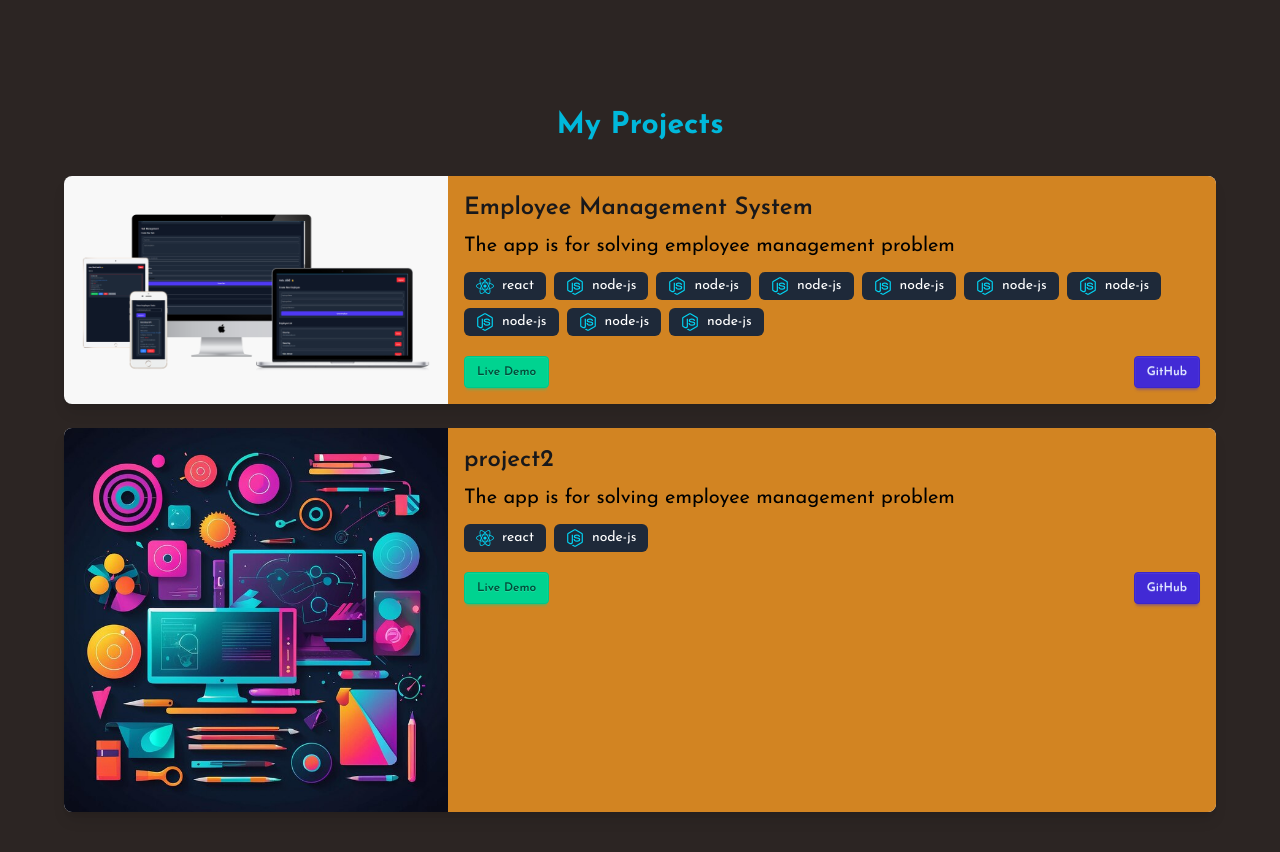
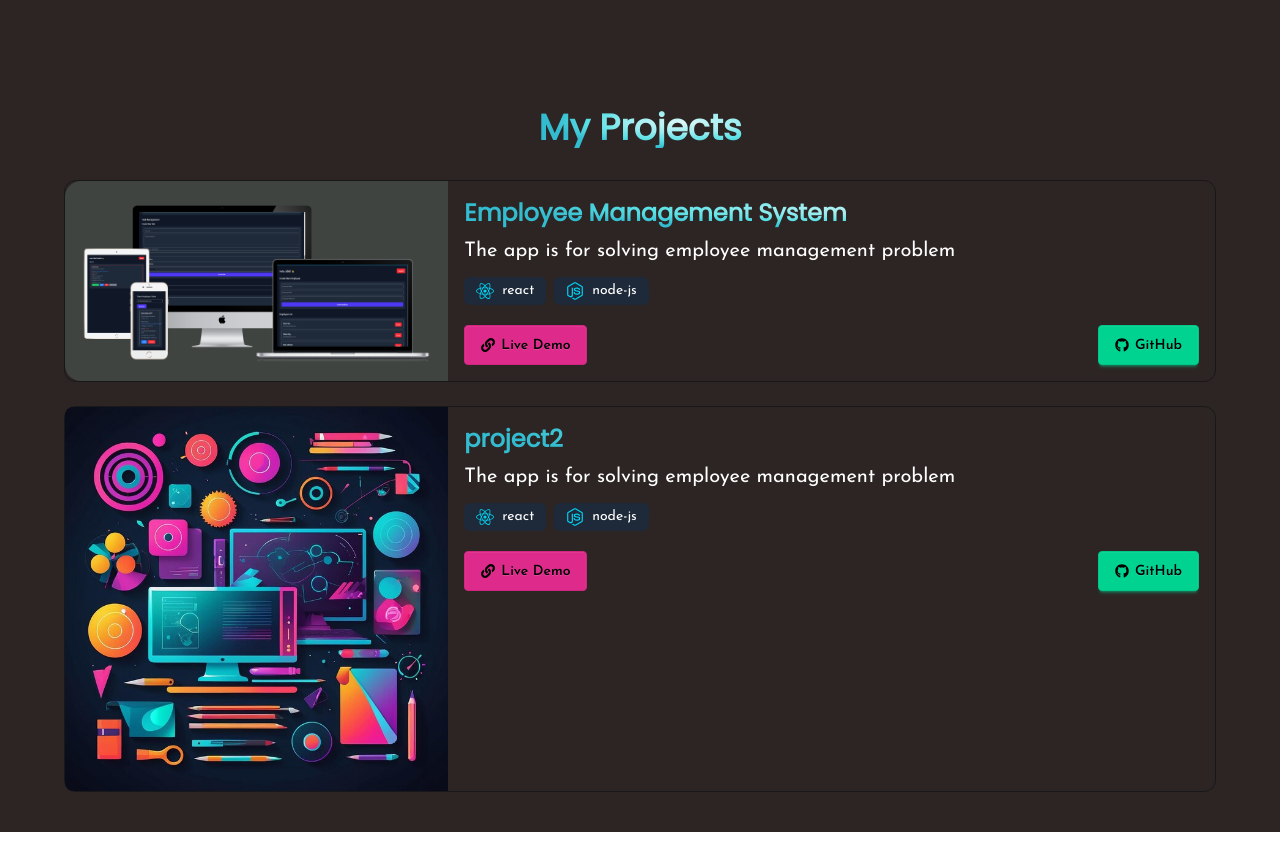
Before and after one commit to abidsarkar/Portfolio, a React (Vite) app: page / in a window 1280 px wide. Shown: the part 1410-2262 px from the top of the page. Built offline with nearby package versions, Linux system fonts and the light colour scheme.

Commit message:
refactor project cards and styles; update project data and enhance UI elements

```diff
--- a/public/json/projects.json
+++ b/public/json/projects.json
@@ -1,18 +1,10 @@
 [
   {
-    "title": "Employee Management System",
+    "title": "Employee Management System ",
     "image": "/image/project/ems.png",
     "description":"The app is for solving employee management problem",
     "technology": [
       { "className": "FaReact", "name": "react" },
-      { "className": "FaNodeJs", "name": "node-js" },
-      { "className": "FaNodeJs", "name": "node-js" },
-      { "className": "FaNodeJs", "name": "node-js" },
-      { "className": "FaNodeJs", "name": "node-js" },
-      { "className": "FaNodeJs", "name": "node-js" },
-      { "className": "FaNodeJs", "name": "node-js" },
-      { "className": "FaNodeJs", "name": "node-js" },
-      { "className": "FaNodeJs", "name": "node-js" },
       { "className": "FaNodeJs", "name": "node-js" }
     ],
     "demo_link": "https://ems.abidsarkar100.xyz",
--- a/src/components/projects/ProjectCards.jsx
+++ b/src/components/projects/ProjectCards.jsx
@@ -1,5 +1,5 @@
 import React, { useEffect, useState } from "react";
-import { FaJava, FaReact, FaNodeJs } from "react-icons/fa";
+import { FaJava, FaReact, FaNodeJs,FaGithub ,FaLink} from "react-icons/fa";
 import { SiMongodb, SiExpress } from "react-icons/si";
 
 const iconMap = {
@@ -22,7 +22,7 @@ const ProjectCards = () => {const [projectData, setProjectData] = useState([]);
   return (
     <div className="flex flex-col items-center px-6 py-10">
       {/* Main Title */}
-      <h2 className="text-3xl font-bold text-center text-cyan-500 mb-8">
+      <h2 className="text-4xl font-semibold font-poppins bg-clip-text text-transparent radial-gradient-text mb-8">
         My Projects
       </h2>
 
@@ -31,11 +31,12 @@ const ProjectCards = () => {const [projectData, setProjectData] = useState([]);
         {projectData.map((project, index) => (
           <div
             key={index}
-            className="card card-bordered bg-base-200 shadow-lg hover:scale-105 transition-transform duration-300"
+            className="border rounded-xl hover:shadow-orangeSmallShadow hover:scale-105 transition-transform duration-300 "
+
           >
-            <div className="sm:flex">
+            <div className="sm:flex rounded-2xl">
               {/* Image Section (1/3 width in desktop) */}
-              <div className="flex justify-center items-center sm:w-1/3 w-full">
+              <div className="flex justify-center items-center sm:w-1/3 w-full bg-darkGray rounded-l-2xl">
                 <img
                   src={project.image}
                   alt={project.title}
@@ -44,11 +45,11 @@ const ProjectCards = () => {const [projectData, setProjectData] = useState([]);
               </div>
 
               {/* Card Content (2/3 width in desktop) */}
-              <div className="sm:w-2/3 w-full p-4 bg-darkOrange rounded-r-lg">
+              <div className="sm:w-2/3 w-full p-4 rounded-r-lg hover:bg-gray-700">
                 {/* Title */}
-                <h3 className="text-2xl font-semibold">{project.title}</h3>
+                <h3 className="text-2xl font-semibold font-poppins bg-clip-text text-transparent radial-gradient-text">{project.title}</h3>
                 {/* description */}
-                <p className="text-black mt-2 text-xl">{project.description}</p>
+                <p className="text-white mt-2 text-xl">{project.description}</p>
 
                 {/* Technologies Used */}
                 <div className="flex flex-wrap gap-2 mt-3">
@@ -74,17 +75,17 @@ const ProjectCards = () => {const [projectData, setProjectData] = useState([]);
                     href={project.demo_link}
                     target="_blank"
                     rel="noopener noreferrer"
-                    className="btn btn-success btn-sm cursor-pointer"
+                    className="btn btn-active btn-secondary cursor-pointer text-black"
                   >
-                    Live Demo
+                    <FaLink/>Live Demo
                   </a>
                   <a
                     href={project.github_link}
                     target="_blank"
                     rel="noopener noreferrer"
-                    className="btn btn-primary btn-sm cursor-pointer"
+                    className="btn btn-success text-black"
                   >
-                    GitHub
+                    <FaGithub/>GitHub
                   </a>
                 </div>
               </div>
--- a/src/index.css
+++ b/src/index.css
@@ -21,17 +21,31 @@
   --color-gray: #626965;
   --color-lightGray: #978580;
   --color-darkGray: #3f4441;
-  --color-lightGreen: #99EDC3;
+  --color-lightGreen: #99edc3;
   /* shadow */
   --shadow-cyanShadow: 0px 0px 20px 0px rgba(94, 206, 220, 0.5);
   --shadow-cyanBigShadow: 10px 10px 1000px 500px rgba(94, 206, 220, 0.3);
   --shadow-cyanMediumShadow: 10px 10px 200px 150px rgba(94, 206, 220, 0.5);
   --shadow-orangeBigShadow: 10px 10px 10000px 500px rgba(240, 169, 79, 0.3);
+  --shadow-orangeSmallShadow: 0px 0px 10px 0px rgba(240, 169, 79, 0.3);
   --shadow-orangeMediumShadow: 10px 10px 2000px 150px rgba(240, 169, 79, 0.5);
   /* gradient color */
-  --cyanGradient:radial-gradient(64.18% 64.18% at 71.16% 35.69%,#def9fa .89%,#bef3f5 17.23%,#9dedf0 42.04%,#7de7eb 55.12%,#5ce1e6 71.54%,#33bbcf 100%);
+  --cyanGradient: radial-gradient(
+    64.18% 64.18% at 71.16% 35.69%,
+    #def9fa 0.89%,
+    #bef3f5 17.23%,
+    #9dedf0 42.04%,
+    #7de7eb 55.12%,
+    #5ce1e6 71.54%,
+    #33bbcf 100%
+  );
+  --grayGradient: linear-gradient(
+    144.39deg,
+    #ffffff -278.56%,
+    #6d6d6d -78.47%,
+    #11101d 91.61%
+  );
   --animate-spinSlow: spin 10s linear infinite;
-
 }
 @layer utilities {
   .radial-gradient-text {
@@ -44,8 +58,10 @@
       #5ce1e6 71.54%,
       #33bbcf 100%
     );
+
+
   }
 }
-body{
+body {
   @apply bg-darkBrown;
 }
```
